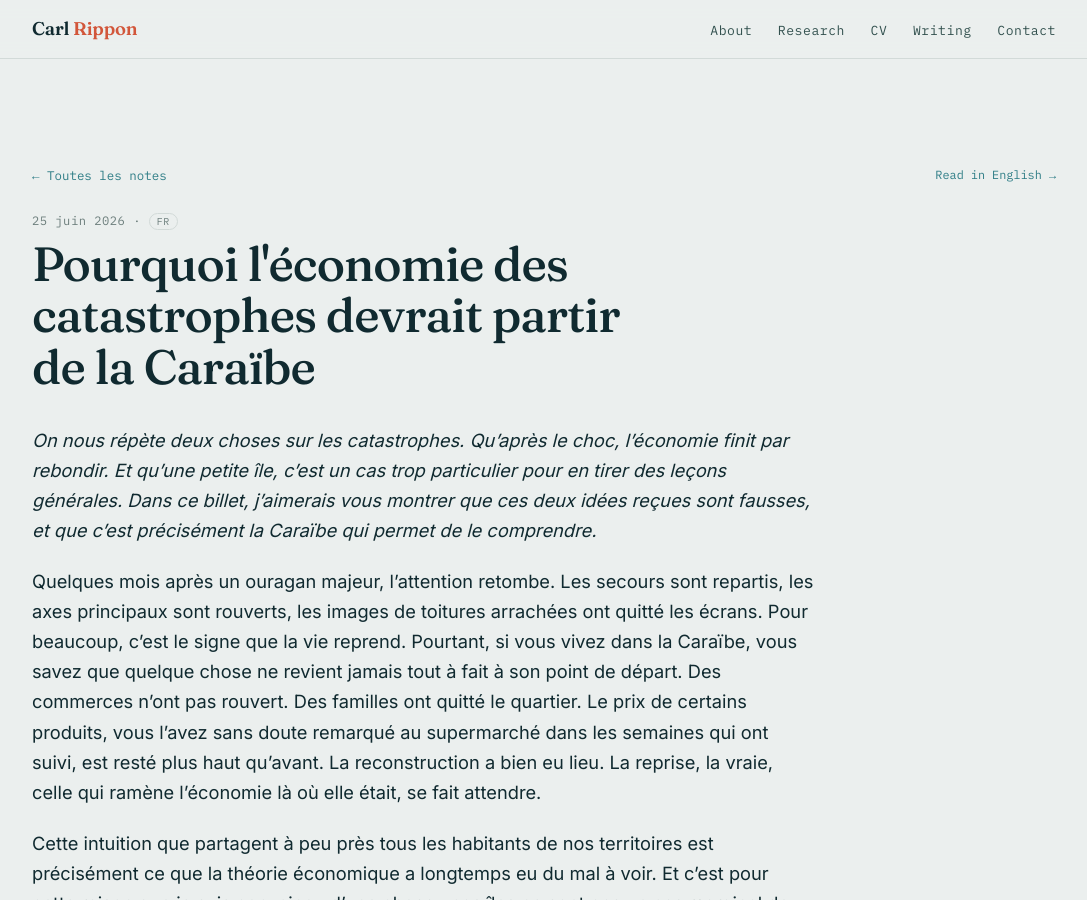
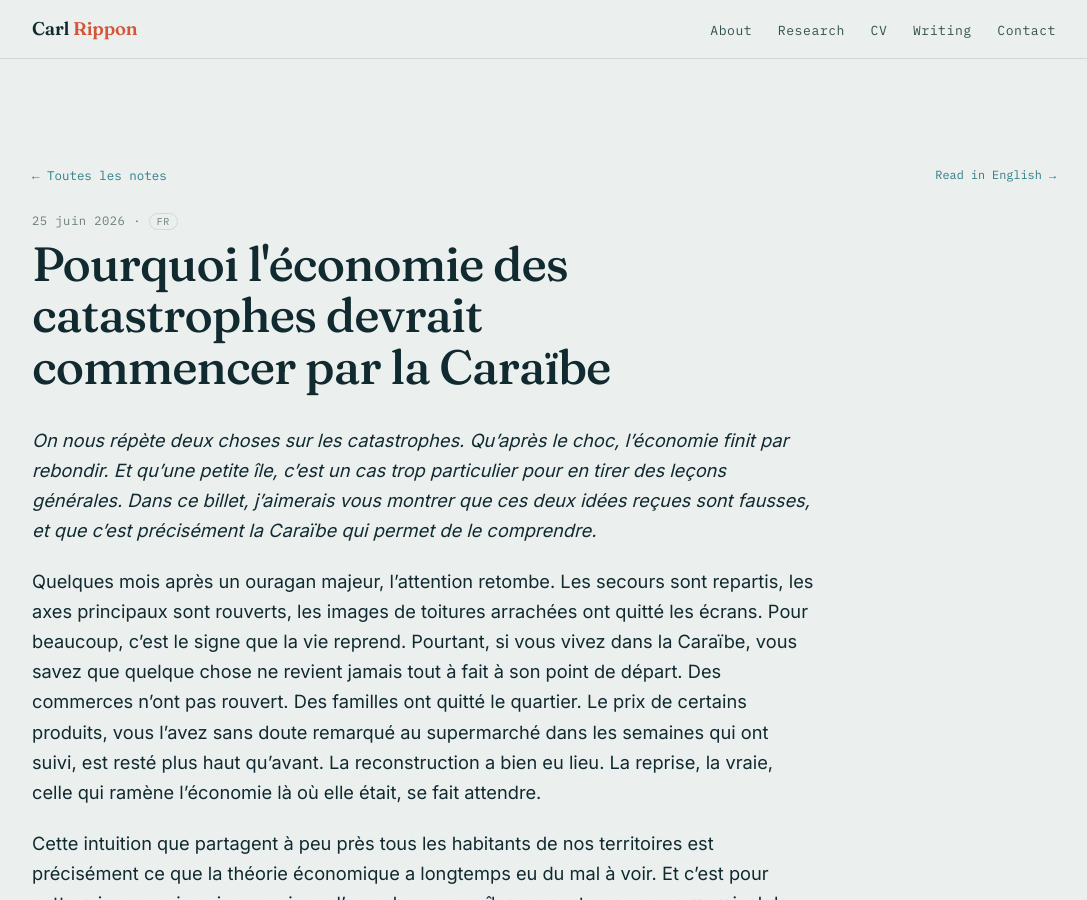
Before and after one commit to carlrippon/carlrippon.github.io, a Jekyll site: the page built from _posts/2026-06-25-caraibe-point-de-depart-economie-catastrophes.md, in a window 1280 px wide and 900 px high. Shown: the whole window, without its empty margins (96-1183 px from the left). Built offline with Jekyll 4.4.1, drawn with Linux system fonts in a browser that asks for light colours; comment, search, counter and statistics services are not loaded.

Commit message:
Update_1stpost_FR

```diff
--- a/_posts/2026-06-25-caraibe-point-de-depart-economie-catastrophes.md
+++ b/_posts/2026-06-25-caraibe-point-de-depart-economie-catastrophes.md
@@ -1,6 +1,6 @@
 ---
 layout: post
-title: "Pourquoi l'économie des catastrophes devrait partir de la Caraïbe"
+title: "Pourquoi l'économie des catastrophes devrait commencer par la Caraïbe"
 date: 2026-06-25
 lang: fr
 translation: /blog/why-disaster-economics-should-start-in-the-caribbean/
```
